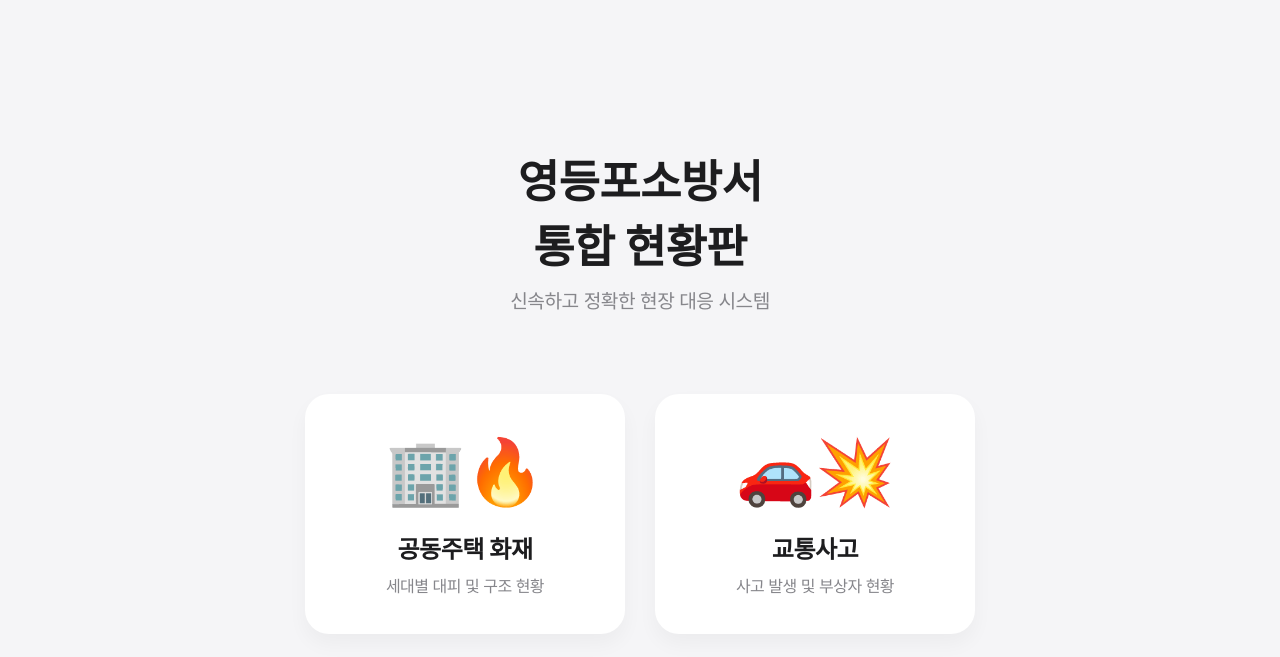
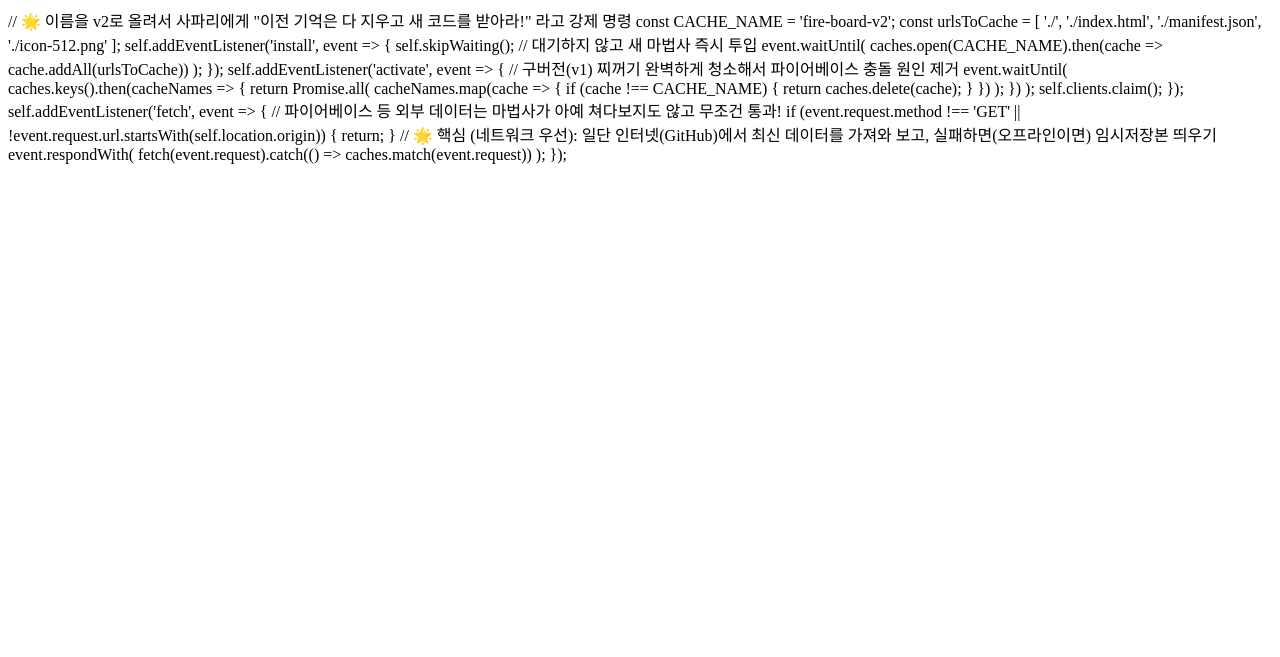
Before and after one commit to pardakmon/main-board-bydy, a plain HTML site: page index.html in a window 1280 px wide. Drawn offline with Linux system fonts and the light colour scheme.

Commit message:
Update index.html

```diff
--- a/index.html
+++ b/index.html
@@ -1,125 +1,43 @@
-<!DOCTYPE html>
-<html lang="ko">
-<head>
-    <meta charset="UTF-8">
-    <meta name="viewport" content="width=device-width, initial-scale=1.0">
-    <title>영등포 통합 현황판</title>
-    <style>
+// 🌟 이름을 v2로 올려서 사파리에게 "이전 기억은 다 지우고 새 코드를 받아라!" 라고 강제 명령
+const CACHE_NAME = 'fire-board-v2';
+const urlsToCache = [
+  './',
+  './index.html',
+  './manifest.json',
+  './icon-512.png'
+];
 
-        :root {
-            --bg-color: #f5f5f7;
-            --text-main: #1d1d1f;
-            --text-sub: #86868b;
-            --card-bg: #ffffff;
-        }
-        body {
-            margin: 0;
-            padding: 0;
+self.addEventListener('install', event => {
+  self.skipWaiting(); // 대기하지 않고 새 마법사 즉시 투입
+  event.waitUntil(
+    caches.open(CACHE_NAME).then(cache => cache.addAll(urlsToCache))
+  );
+});
 
-            font-family: -apple-system, BlinkMacSystemFont, "Apple SD Gothic Neo", "Malgun Gothic", sans-serif;
-            background-color: var(--bg-color);
-            color: var(--text-main);
-            display: flex;
-            flex-direction: column;
-            align-items: center;
-            justify-content: center;
-            min-height: 100vh;
-            letter-spacing: -0.5px;
-        }
-        .header {
-            text-align: center;
-            margin-bottom: 60px;
-        }
-        .header h1 {
-            font-size: 2.8rem;
-            font-weight: 700;
-            margin: 0 0 10px 0;
-        }
-        .header p {
-            font-size: 1.2rem;
-            color: var(--text-sub);
-            margin: 0;
-            font-weight: 400;
-        }
-        .container {
-            display: flex;
-            gap: 30px;
-            flex-wrap: wrap;
-            justify-content: center;
-            padding: 20px;
-        }
+self.addEventListener('activate', event => {
+  // 구버전(v1) 찌꺼기 완벽하게 청소해서 파이어베이스 충돌 원인 제거
+  event.waitUntil(
+    caches.keys().then(cacheNames => {
+      return Promise.all(
+        cacheNames.map(cache => {
+          if (cache !== CACHE_NAME) {
+            return caches.delete(cache);
+          }
+        })
+      );
+    })
+  );
+  self.clients.claim();
+});
 
-        .card {
-            background-color: var(--card-bg);
-            width: 320px;
-            height: 240px;
-            border-radius: 24px;
-            display: flex;
-            flex-direction: column;
-            align-items: center;
-            justify-content: center;
-            text-decoration: none;
-            /* 은은한 그림자 효과 */
-            box-shadow: 0 10px 20px rgba(0, 0, 0, 0.04);
-            transition: transform 0.3s ease, box-shadow 0.3s ease;
-            box-sizing: border-box;
-            padding: 30px;
-        }
+self.addEventListener('fetch', event => {
+  // 파이어베이스 등 외부 데이터는 마법사가 아예 쳐다보지도 않고 무조건 통과!
+  if (event.request.method !== 'GET' || !event.request.url.startsWith(self.location.origin)) {
+    return;
+  }
 
-        .card:hover {
-            transform: translateY(-8px);
-            box-shadow: 0 15px 30px rgba(0, 0, 0, 0.08);
-        }
-        .card-icon {
-            font-size: 4rem;
-            margin-bottom: 20px;
-        }
-        .card-title {
-            color: var(--text-main);
-            font-size: 1.5rem;
-            font-weight: 600;
-            margin: 0 0 8px 0;
-        }
-        .card-desc {
-            color: var(--text-sub);
-            font-size: 1rem;
-            text-align: center;
-            margin: 0;
-        }
-    </style>
-  <link rel="manifest" href="manifest.json">
-  <meta name="theme-color" content="#1e293b">
-
-  <link rel="apple-touch-icon" href="icon-512.png">
-</head>
-<body>
-
-    <div class="header">
-        <h1>영등포소방서<br>통합 현황판</h1>
-        <p>신속하고 정확한 현장 대응 시스템</p>
-    </div>
-
-    <div class="container">
-        <!-- href 안에 아파트 화재 현황판 웹사이트 주소를 넣으세요 -->
-        <a href="https://pardakmon.github.io/apt-fire-board-bydy" class="card">
-            <div class="card-icon">🏢🔥</div>
-            <h2 class="card-title">공동주택 화재</h2>
-            <p class="card-desc">세대별 대피 및 구조 현황</p>
-        </a>
-
-        <!-- href 안에 교통사고 현황판 웹사이트 주소를 넣으세요 -->
-        <a href="https://pardakmon.github.io/accident-board-bydy" class="card">
-            <div class="card-icon">🚗💥</div>
-            <h2 class="card-title">교통사고</h2>
-            <p class="card-desc">사고 발생 및 부상자 현황</p>
-        </a>
-    </div>
-  <script>
-    if ('serviceWorker' in navigator) {
-      window.addEventListener('load', () => {
-        navigator.serviceWorker.register('./service-worker.js');
-      });
-    }
-  </script>
-</body>
-</html>
+  // 🌟 핵심 (네트워크 우선): 일단 인터넷(GitHub)에서 최신 데이터를 가져와 보고, 실패하면(오프라인이면) 임시저장본 띄우기
+  event.respondWith(
+    fetch(event.request).catch(() => caches.match(event.request))
+  );
+});
```
